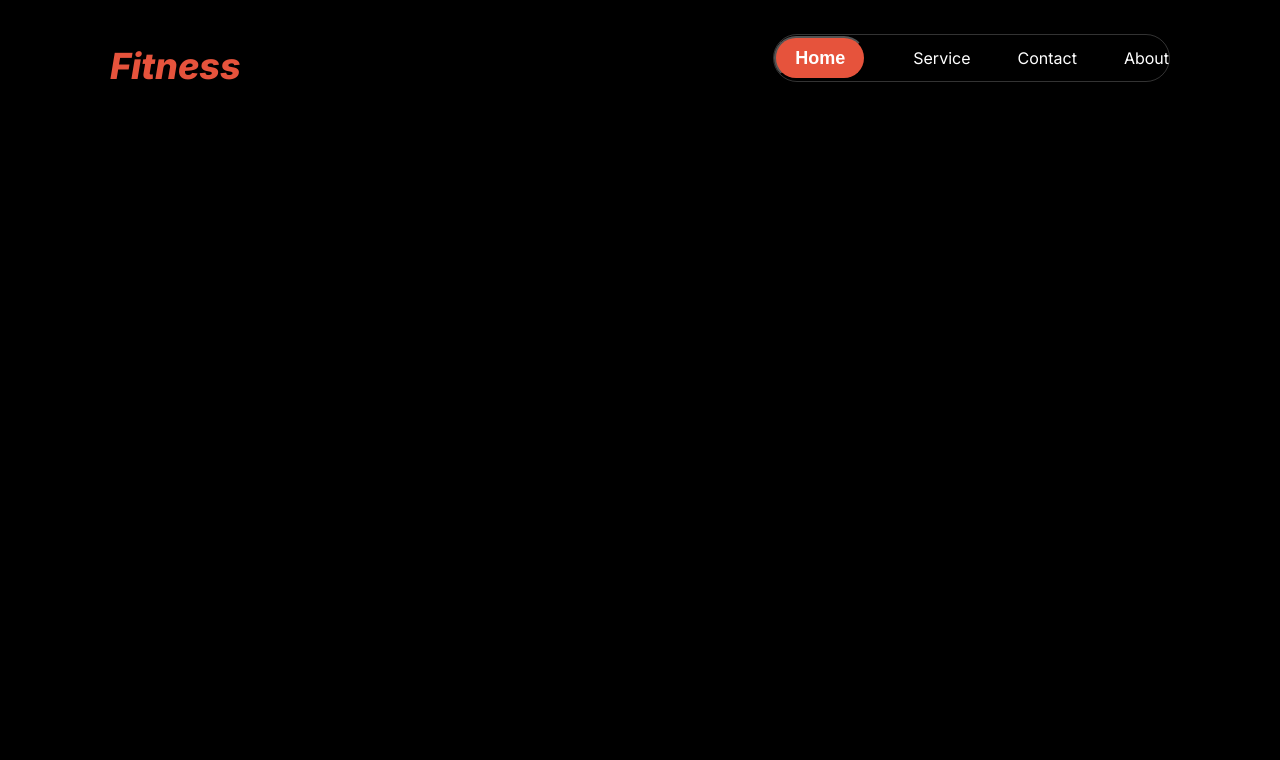
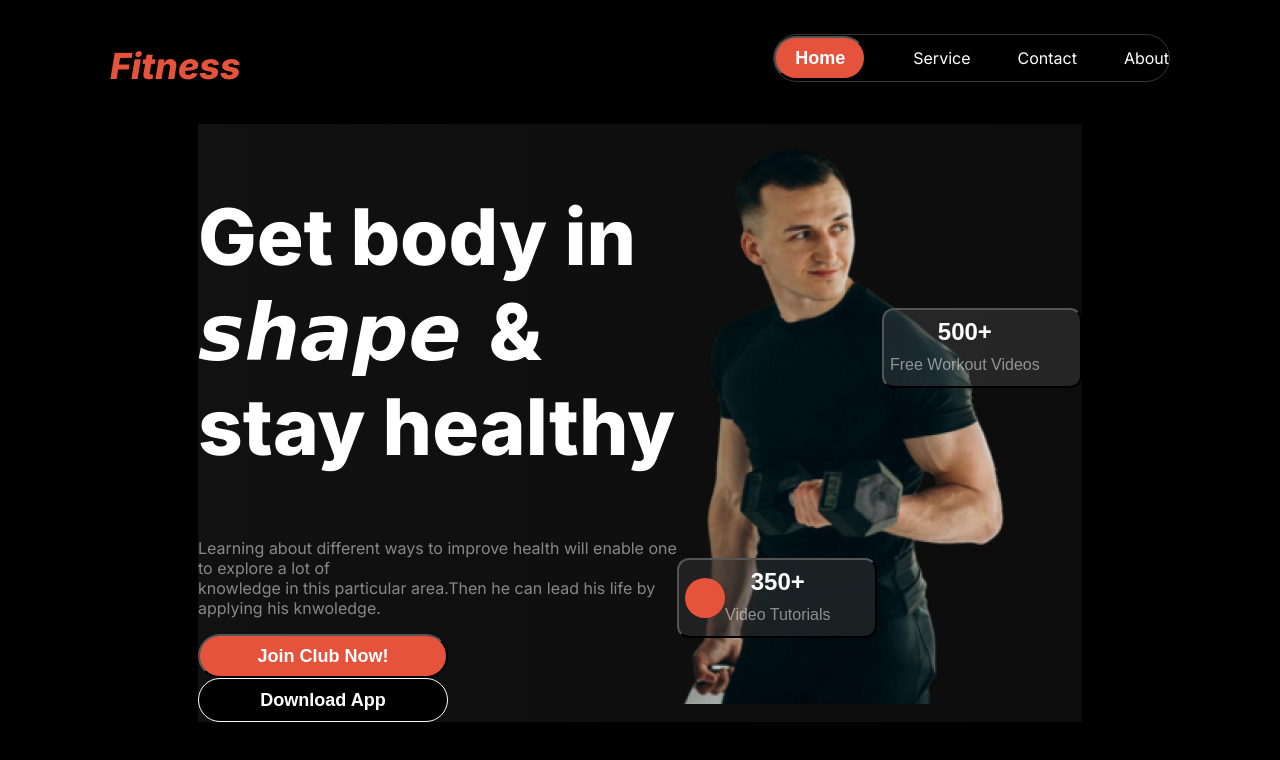
Before and after one commit to shafinahmed504/assignment-02, a plain HTML site: page index.html in a window 1280 px wide. Drawn offline with Linux system fonts and the light colour scheme.

Commit message:
responsive done(part-1)

```diff
--- a/index.html
+++ b/index.html
@@ -15,7 +15,7 @@
         <nav id="navbar">
         <h3 id="nav-title"> <i> Fitness </i> </h3>
         <ul id="nav-button-links">
-            <li><button id="nav-button">Home</button>  </li>
+            <li><button class="nav-button">Home</button>  </li>
             <li><a class="nav-link" href="">Service</a> </li>
             <li><a class="nav-link" href="">Contact</a> </li>
             <li><a class="nav-link" href="">About</a> </li>
@@ -23,7 +23,41 @@
         </nav>
     </header>
 
-    <main></main>
+    <main>
+<section id="Get-body-section">
+<div id="Get-body-content">
+    <h1 id="Get-body-title">Get body in <br>  <span style="font-family:cursive; "> <i> <b>shape</b> </i>  </span> & stay healthy</h1>
+    <p class="description"> Learning about different ways to improve health will enable one to explore a lot of <br> knowledge in this particular area.Then he can lead his life by applying his knwoledge.</p>
+    <div id="Get-body-buttons">
+        <button class="nav-button" id="btn-1">Join Club Now!</button>
+        <button class="nav-button" id="btn-2">Download App</button>
+    </div>
+
+</div>
+<div id="Get-body-photo">
+    <img src="images/Images 2.png" alt="">
+    <div id="two-buttons">
+    <button class="get-btn-1">
+        <div style="background-color: rgb(230, 83, 60); width: 40px; height: 40px; border-radius: 50%;"></div>
+        <div style="display: grid; grid-template-rows: repeat(2,1fr); height: 100px;">
+        <h2 style="font-weight: 900; font-size: 1.5rem; color: white; margin-bottom: 5px;">350+</h2>
+        <p class="description" style="margin-top: 5px;">Video Tutorials</p> </div>
+
+    </button>
+    <button class="get-btn-1" id="get-btn-2" >
+
+        <div style="display: grid; grid-template-rows: repeat(2,1fr); height: 100px;">
+        <h2 style="font-weight: 900; font-size: 1.5rem; color: white; margin-bottom: 5px;">500+</h2>
+        <p class="description" style="margin-top: 5px;">Free Workout Videos</p>
+    </button>
+    </div>
+
+</div>
+
+</section>
+
+
+    </main>
     <footer></footer>
 
 </body>
--- a/styles/style.css
+++ b/styles/style.css
@@ -15,7 +15,7 @@ body{
     font-weight: 800;
     font-size: 2.25rem;
 }
-#nav-button{
+.nav-button{
     color: White;
     font-size: 1.125rem;
     font-weight: 600;
@@ -56,3 +56,81 @@ li{
     margin-top: 26px;
 
 }
+/* Navbar comppleted */
+
+/* Main starts */
+
+#Get-body-title{
+    color: white;
+    font-weight: 800;
+    font-size: 4.875rem;
+}
+#Get-body-content{
+    max-width: 575px;
+}
+.description{
+    color: rgba(255, 255, 255, 0.5);
+    font-weight: 400;
+    font-size: 1rem;
+}
+#btn-1{
+    width: 250px;
+}
+#btn-2{
+    width: 250px;
+    background-color: black;
+    border: 1px solid white;
+}
+.get-btn-1{
+    background-color:  rgba(48, 48, 48, 0.54); width: 200px;height: 80px; display: flex; align-items: center; border-radius: 12px;
+    margin-top: -150px;
+}
+#get-btn-2{
+    background-color: rgba(255, 255, 255, 0.1);
+    margin-top: -400px;
+}
+#two-buttons{
+    display: flex;
+    gap: 5px;
+}
+#Get-body-section{
+    display: flex;
+    justify-content: space-between;
+    margin-left: 11.875rem;
+    margin-right: 11.875rem;
+    background: linear-gradient(90deg, rgb(17, 17, 17),rgba(119, 119, 119, 0.1) 100%);
+}
+
+@media screen and (max-width:576px) {
+    #Get-body-section{
+        width: 490px;
+
+        justify-content: center;
+        flex-direction: column;
+        margin-left: 10px;
+        margin-right: 10px;
+
+    }
+    #nav-button-links{
+        visibility: hidden;
+
+    }
+
+
+    #Get-body-buttons{
+        display: flex;
+        justify-content: space-between;
+        gap: 30px;
+    }
+    #Get-body-photo{
+        margin-left: 60px;
+    }
+    .get-btn-1{
+        margin-top: -200px;
+    }
+    #get-btn-2{
+        margin-top: -500px;
+        margin-right: -70px;
+    }
+
+}
```
Also changed, not shown: menu.png (added).
